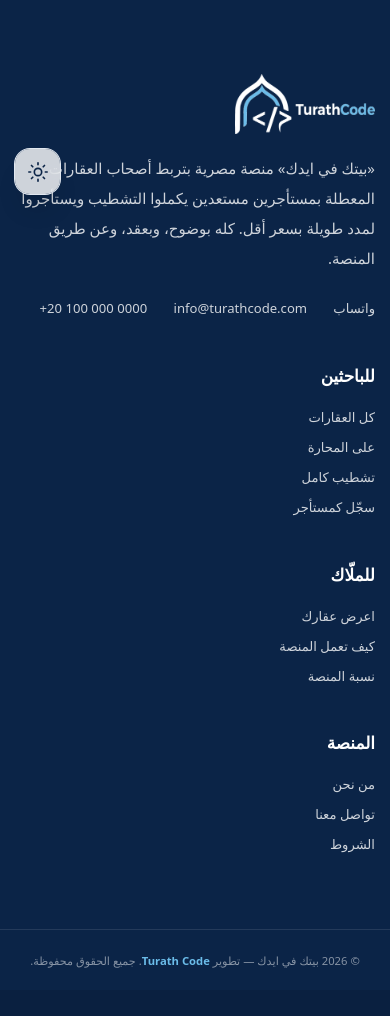
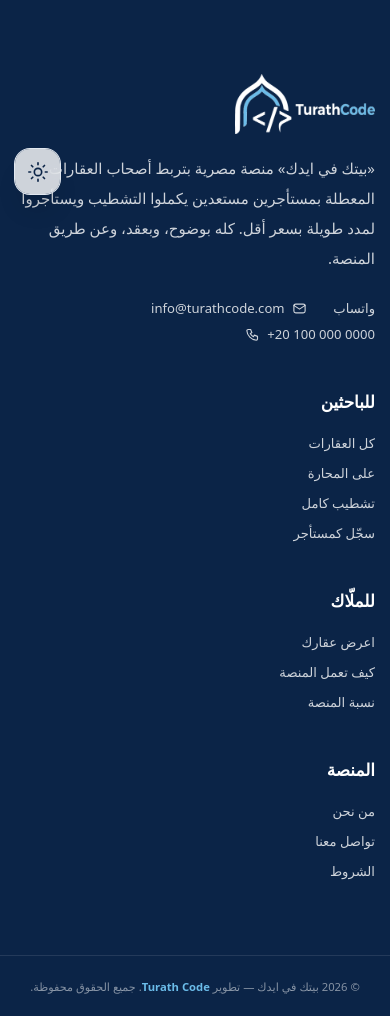
Before and after one commit to ABDULLAHTALLAT/turathcode-real-astate, a Laravel app: page /about in a window 390 px wide. Shown: the part 631-1647 px from the top of the page. Before the commit the page ends 1599 px from the top, so only its background shows below. Run offline with Laravel 12, Linux system fonts and the light colour scheme; parts of the project's set-up code (start-up, migrations or seed data) failed here and were passed over; some libraries are stand-ins or nearby versions; some web fonts are replaced.

Commit message:
footer: mail and phone icons

```diff
--- a/resources/views/partials/footer.blade.php
+++ b/resources/views/partials/footer.blade.php
@@ -5,8 +5,8 @@
             <p class="text-base leading-8 max-w-lg">{{ __('«بيتك في ايدك» منصة مصرية بتربط أصحاب العقارات المعطلة بمستأجرين مستعدين يكملوا التشطيب ويستأجروا لمدد طويلة بسعر أقل. كله بوضوح، وبعقد، وعن طريق المنصة.') }}</p>
             <div class="flex flex-wrap gap-x-7 gap-y-2 mt-7 text-sm">
                 <a href="https://wa.me/{{ config('site.whatsapp') }}" target="_blank" rel="noopener" class="hover:text-brand underline-offset-4 hover:underline">{{ __('واتساب') }}</a>
-                <a href="mailto:{{ config('site.email') }}" class="hover:text-brand underline-offset-4 hover:underline">{{ config('site.email') }}</a>
-                <a href="tel:{{ preg_replace('/\s+/', '', config('site.phone')) }}" class="hover:text-brand underline-offset-4 hover:underline" dir="ltr">{{ config('site.phone') }}</a>
+                <a href="mailto:{{ config('site.email') }}" class="hover:text-brand inline-flex items-center gap-2"><x-icon name="mail" class="w-4 h-4" />{{ config('site.email') }}</a>
+                <a href="tel:{{ preg_replace('/\s+/', '', config('site.phone')) }}" class="hover:text-brand inline-flex items-center gap-2" dir="ltr"><x-icon name="phone" class="w-4 h-4" />{{ config('site.phone') }}</a>
             </div>
         </div>
         <div class="md:col-span-2 md:col-start-7">
```
